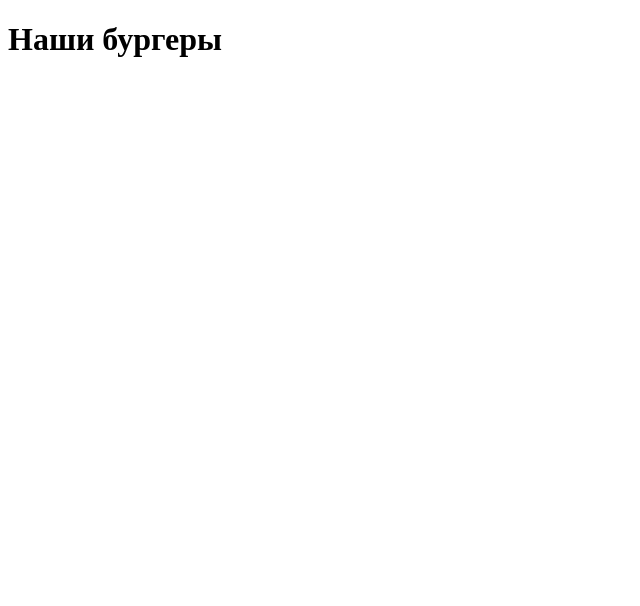
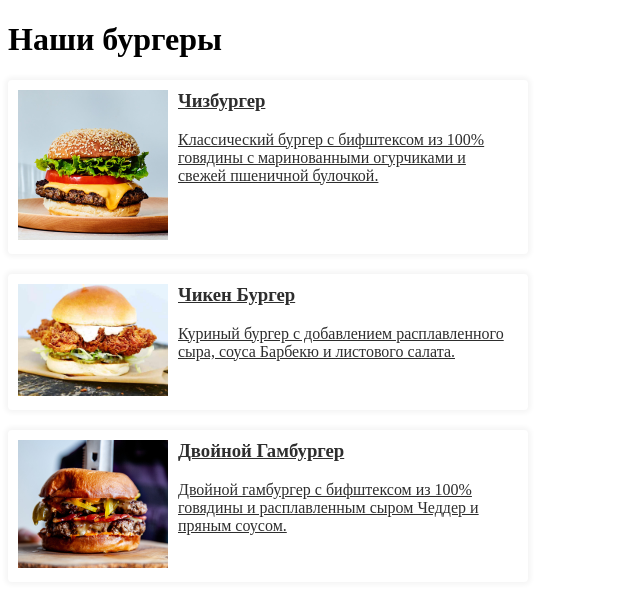
Before and after one commit to horoshopodumaj/next-trainy, a Next.js app: page /burgers in a window 1280 px wide. Shown: the top 606 px of the page, without its empty margins (0-640 px from the left). Built offline with nearby package versions, Linux system fonts and the light colour scheme; data requests are answered from the project's data file.

Commit message:
getting all burgers on the page

```diff
--- a/pages/burgers/index.tsx
+++ b/pages/burgers/index.tsx
@@ -1,13 +1,19 @@
+import Link from "next/link";
+import Image from "next/image";
 import React, { FC } from "react";
 import styles from "../../styles/Burgers.module.css";
 
-type Props = {
+type IProps = {
     name: string;
     image: string;
     desc: string;
     price: number;
     id: string;
 };
+
+interface IBurgers {
+    burgers: IProps[];
+}
 
 export const getStaticProps = async () => {
     const res = await fetch("http://localhost:5000/items");
@@ -18,11 +24,33 @@ export const getStaticProps = async () => {
     };
 };
 
-const Burgers: FC<Props[]> = (props) => {
-    console.log(props);
+const Burgers: FC<IBurgers> = ({ burgers }) => {
     return (
         <div>
             <h1>Наши бургеры</h1>
+            {burgers.map((burger) => {
+                return (
+                    <Link
+                        className={styles.burgerCard}
+                        href={`burgers/${burger.id}`}
+                        key={burger.id}>
+                        <div className={styles.imageContainer}>
+                            <Image
+                                src={`${burger.image}`}
+                                alt={`${burger.name}`}
+                                width={200}
+                                height={200}
+                                layout="responsive"
+                                objectFit="cover"
+                            />
+                        </div>
+                        <div>
+                            <h3>{burger.name}</h3>
+                            <p>{burger.desc}</p>
+                        </div>
+                    </Link>
+                );
+            })}
         </div>
     );
 };
```
